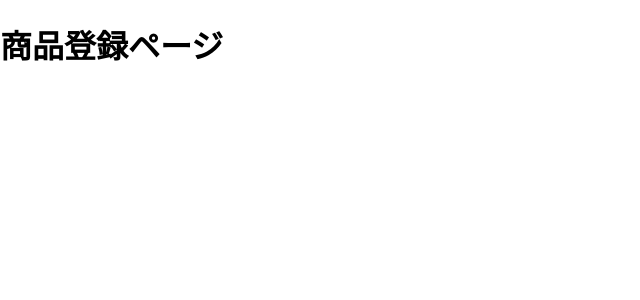
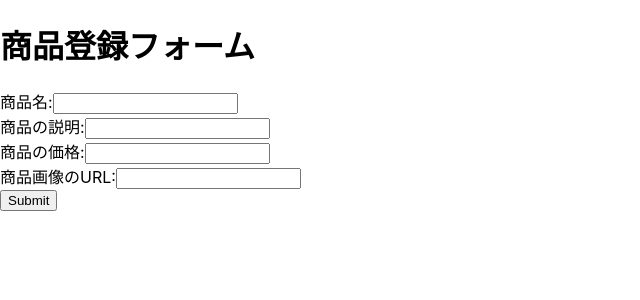
Before and after one commit to haruka-mitsushima/nextjs-tenant-app, a Next.js app: page /items/create in a window 1280 px wide. Shown: the top 300 px of the page, without its empty margins (0-640 px from the left). Built offline with nearby package versions, Linux system fonts and the light colour scheme.

Commit message:
商品登録フォームを作成し、フォームに入力されたデータをJSON形式で コンソールに出力することができました。

```diff
--- a/package.json
+++ b/package.json
@@ -21,6 +21,7 @@
     "next": "13.0.2",
     "react": "18.2.0",
     "react-dom": "18.2.0",
+    "react-hook-form": "^7.39.4",
     "swr": "^1.3.0",
     "typescript": "4.8.4"
   },
--- a/src/pages/items/create.tsx
+++ b/src/pages/items/create.tsx
@@ -1,7 +1,44 @@
+import Head from 'next/head';
+import {useForm, SubmitHandler} from 'react-hook-form';
+
+type Inputs = {name: string, description: string, price: number, imageURL: string}
+
 export default function CreatePage(){
+    const {
+        register,
+        handleSubmit,
+    } = useForm<Inputs>();
+    const onSubmit: SubmitHandler<Inputs> = (data) =>
+        console.log(JSON.stringify(data))
     return (
         <>
-        <h1>商品登録ページ</h1>
+        <Head>
+            <title>商品登録ページ</title>
+        </Head>
+        <h1>商品登録フォーム</h1>
+        <form method="psot" onSubmit={handleSubmit(onSubmit)}>
+            <label htmlFor="name">
+                商品名:
+                <input type="text" id="name" {...register("name")} />
+            </label>
+            <br />
+            <label htmlFor="description">
+                商品の説明:
+                <input type="text" id="description" {...register("description")}/>
+            </label>
+            <br />
+            <label htmlFor="price">
+                商品の価格:
+                <input type="text" id="price" {...register("price")} />
+            </label>
+            <br />
+            <label htmlFor="imageURL">
+                商品画像のURL:
+                <input type="url" id="imageURL" {...register("imageURL")}/>
+            </label>
+            <br />
+            <input type="submit" />
+        </form>
         </>
     )
 }
```
Also changed, not shown: src/pages/items/[id].tsx (renamed from src/pages/[id].tsx), 2 other files (tests, documents, lock files or other folders).
